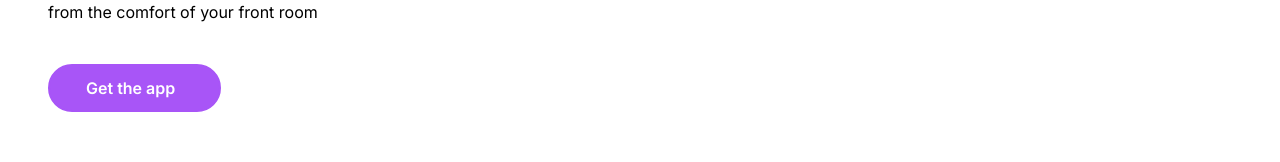
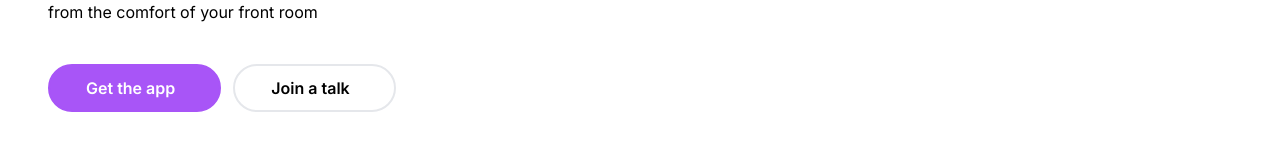
Before and after one commit to nirnejak/ai-talks-website, a Next.js app: page / in a window 1280 px wide. Shown: the part 264-426 px from the top of the page. Built offline with nearby package versions, Linux system fonts and the light colour scheme.

Commit message:
Button: option to handle outline and variants

```diff
--- a/components/atoms/Button.tsx
+++ b/components/atoms/Button.tsx
@@ -5,7 +5,8 @@
 
 interface Props {
   children: React.ReactNode
-  variant?: "primary" | "secondary" | "tertiary"
+  variant?: "primary" | "light" | "dark"
+  isOutline?: boolean
   className?: string
   iconRight?: React.ReactNode
   onClick?: () => void
@@ -13,6 +14,7 @@
 
 const Button: React.FC<Props> = ({
   variant = "primary",
+  isOutline = false,
   children,
   iconRight,
   className,
@@ -21,13 +23,13 @@
   const buttonClass = React.useMemo(() => {
     switch (variant) {
       case "primary":
-        return "border-purple-500 text-white bg-purple-500"
-      case "secondary":
-        return "border-white text-white bg-transparent"
-      case "tertiary":
-        return "border-white text-slate-900 bg-white"
+        return `border-purple-500 ${isOutline ? "text-purple-500" : "text-white bg-purple-500"}`
+      case "light":
+        return `border-white ${isOutline ? "text-white" : "bg-white text-slate-900"}`
+      case "dark":
+        return `border-slate-900 text-slate-900 ${isOutline ? "text-slate-900" : "bg-slate-900 text-white"}`
     }
-  }, [variant])
+  }, [variant, isOutline])
 
   return (
     <button
```
